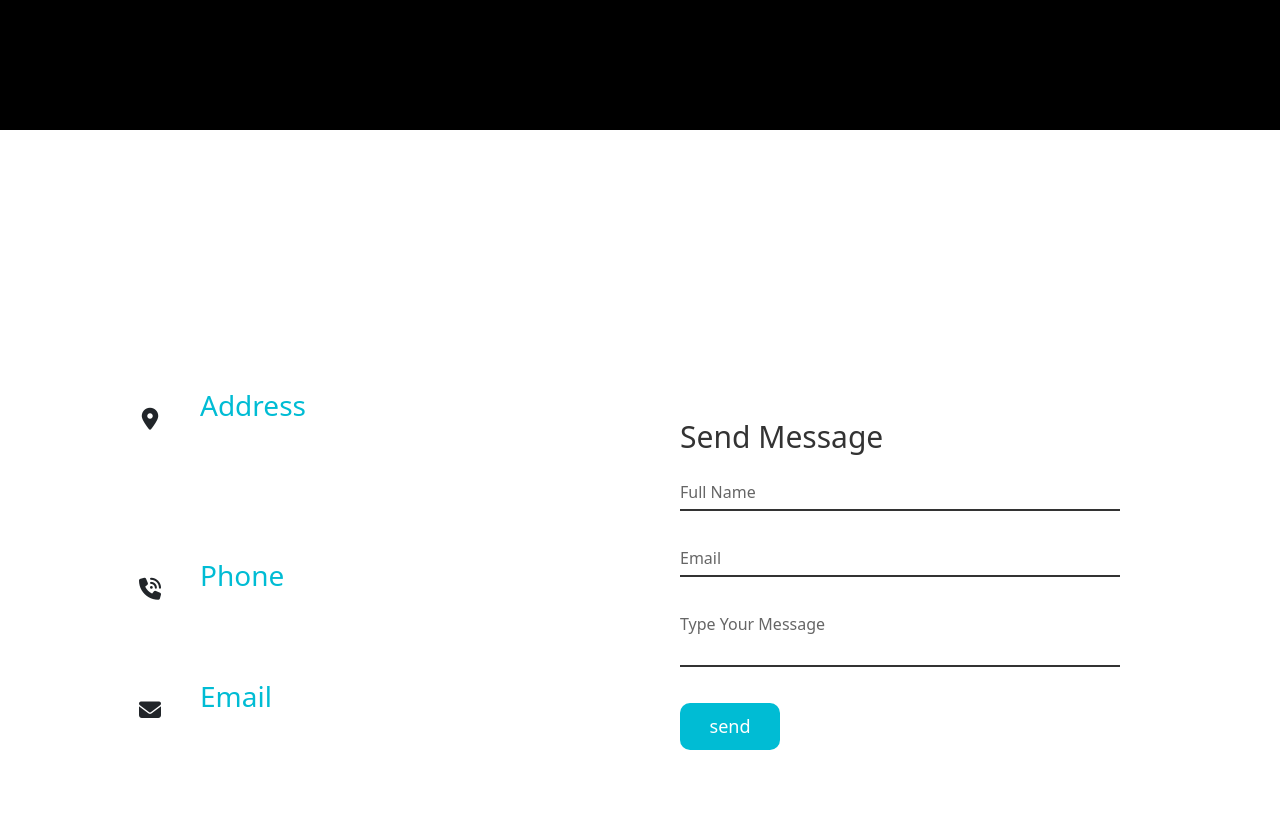
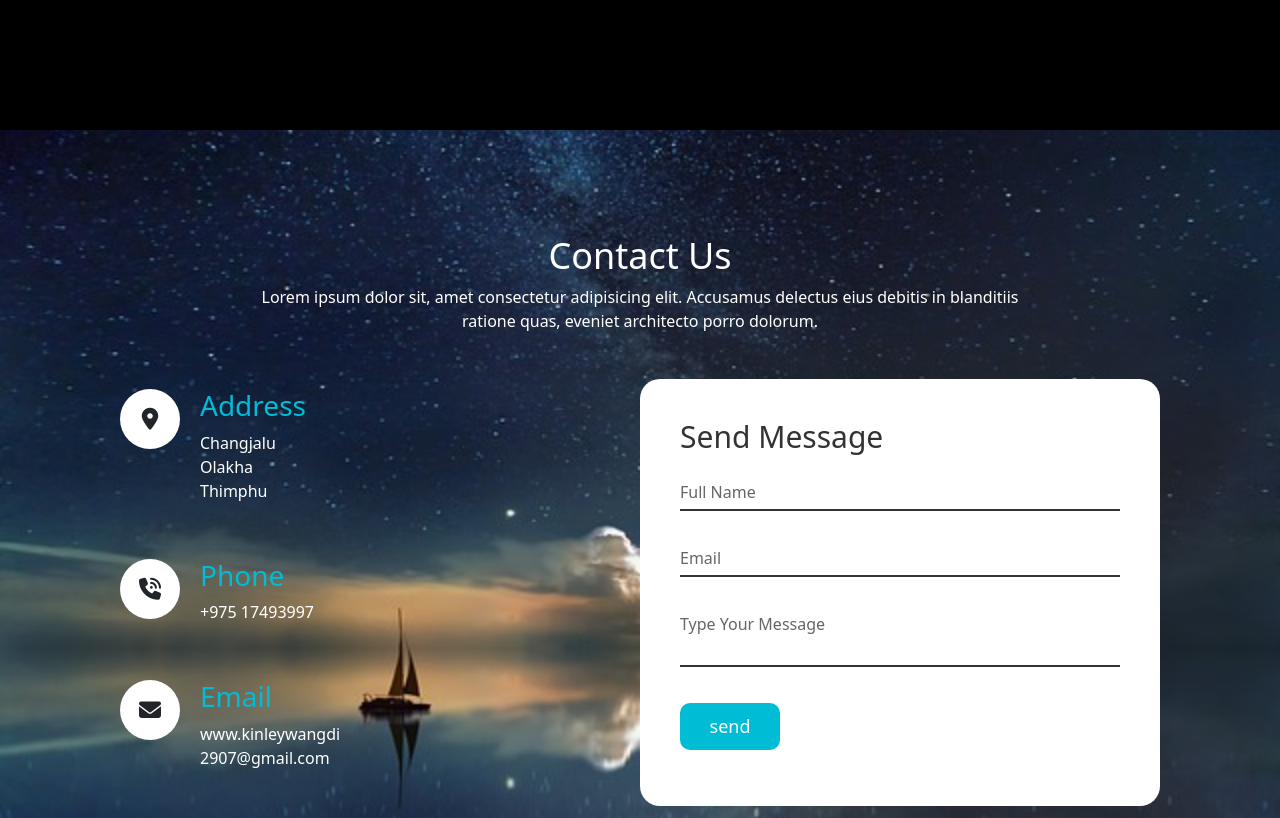
Before and after one commit to kinley2023/profile, a plain HTML site: page index.html in a window 1280 px wide. Shown: the part 1400-2218 px from the top of the page. Drawn offline with nearby package versions, Linux system fonts and the light colour scheme; the site is published under a folder, as on GitHub Pages, so addresses that start at the root find nothing.

Commit message:
Update style.css

```diff
--- a/style.css
+++ b/style.css
@@ -158,7 +158,7 @@ h1::after{
     justify-content: center;
     align-items: center;
     flex-direction: column;
-    background: url("/image/ocean-3605547_640.jpg");
+    background: url("image/ocean-3605547_640.jpg");
     background-size: cover;
 
 }
```
